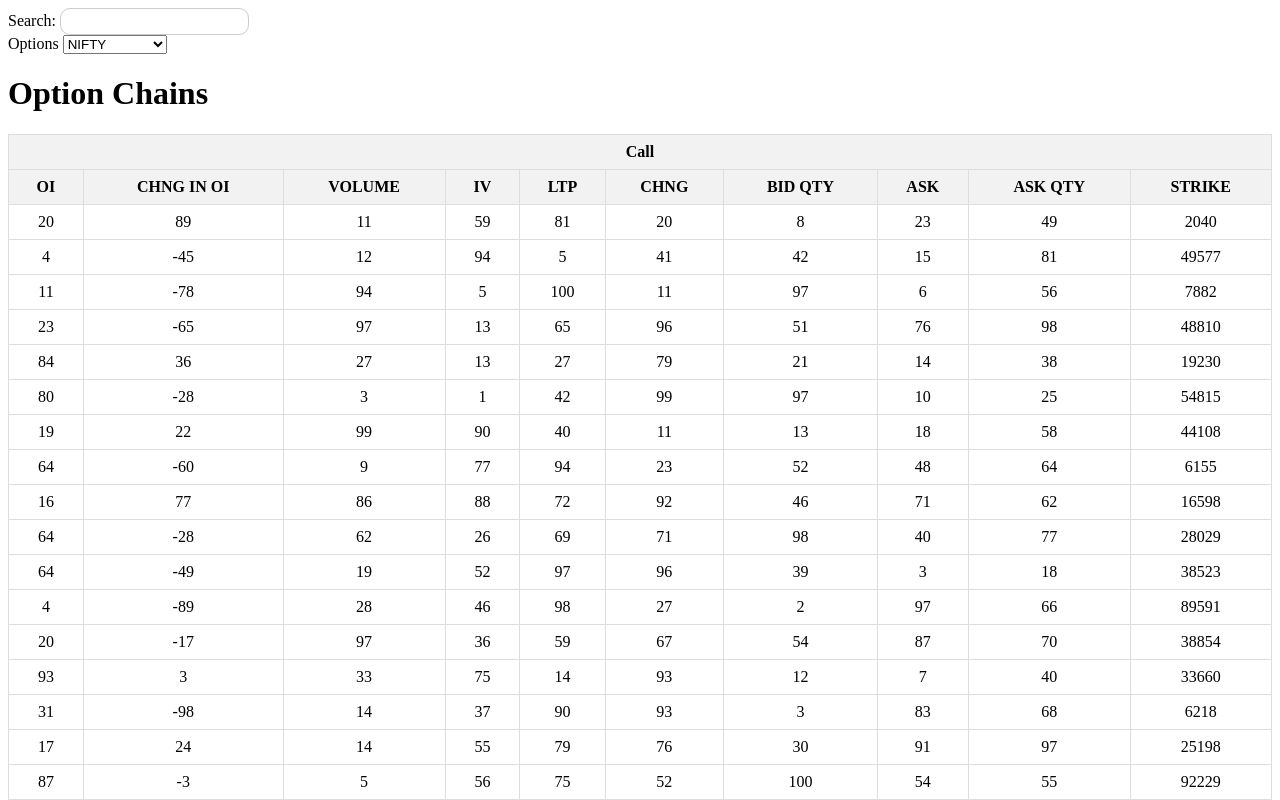
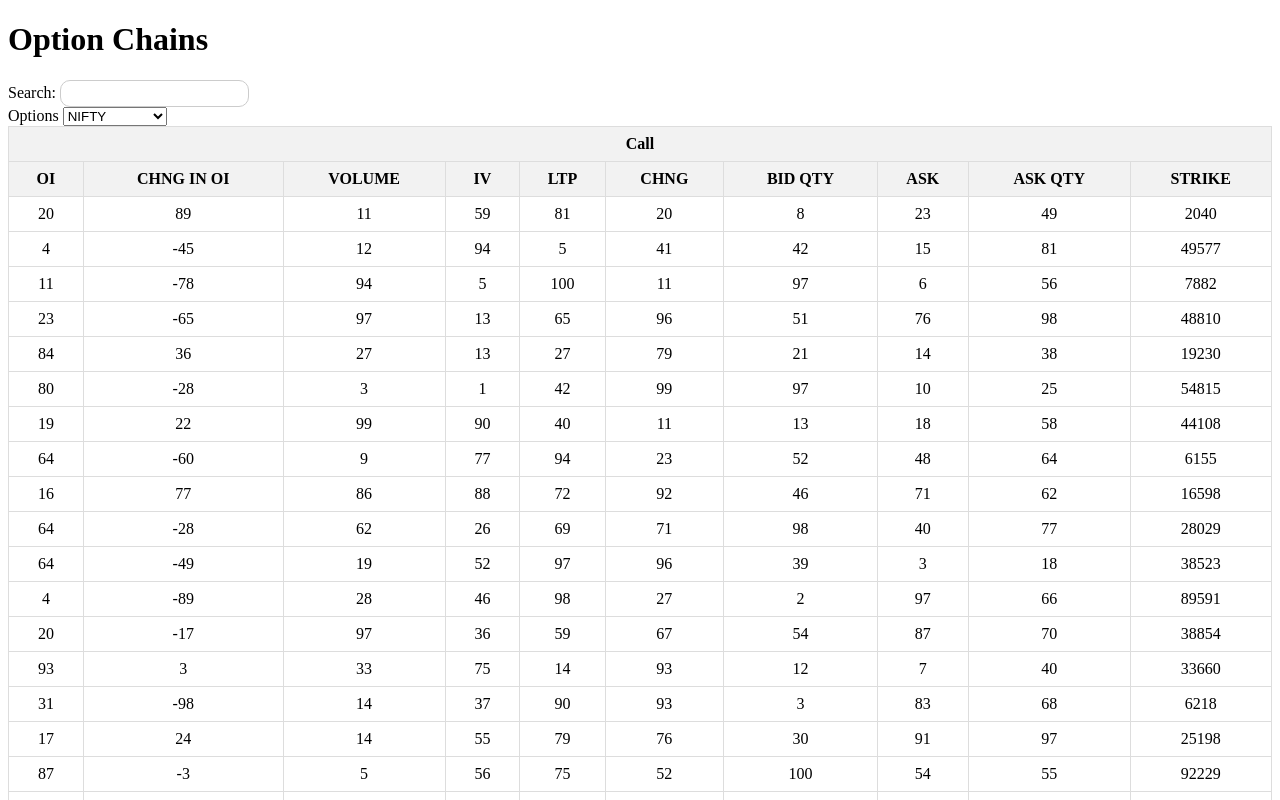
Before and after one commit to AlekhyaG-02/ShallowBytes-Edelweiss-Hackathon, a React (Create React App) app in the folder shallowbytes/: page / in a window 1280 px wide. Shown: the top 800 px of the page. Built offline with nearby package versions, Linux system fonts and the light colour scheme.

Commit message:
Updated Table.js

```diff
--- a/shallowbytes/src/components/Table.js
+++ b/shallowbytes/src/components/Table.js
@@ -59,9 +59,9 @@ const Table = () => {
 
     return (
         <>
+            <h1>Option Chains</h1>
             <GlobalFilter filter={globalFilter} setFilter={setGlobalFilter} />
             <Filter filterOption={value1} filterData={filterData} filterLabel="Options" />
-            <h1>Option Chains</h1>
             <table {...getTableProps()}>
                 <thead>
                     {headerGroups.map((headerGroup) => (
```
